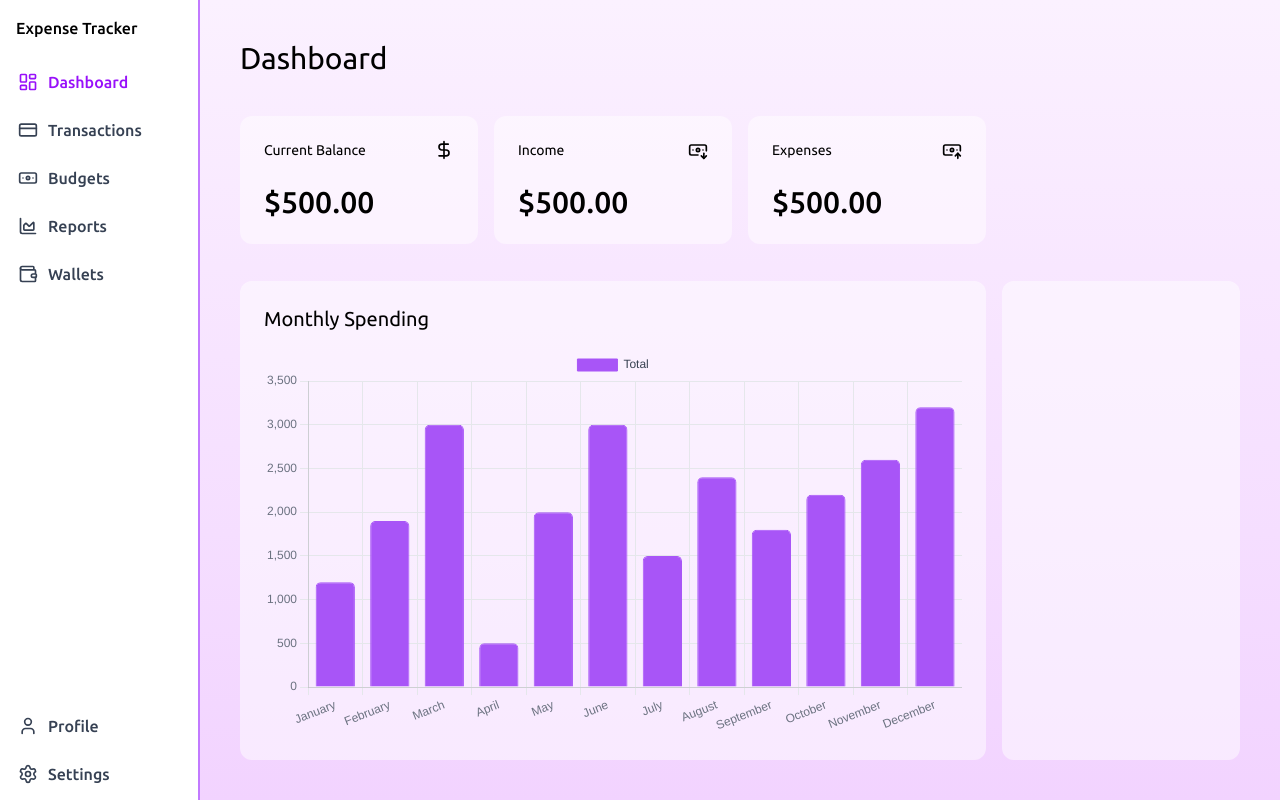
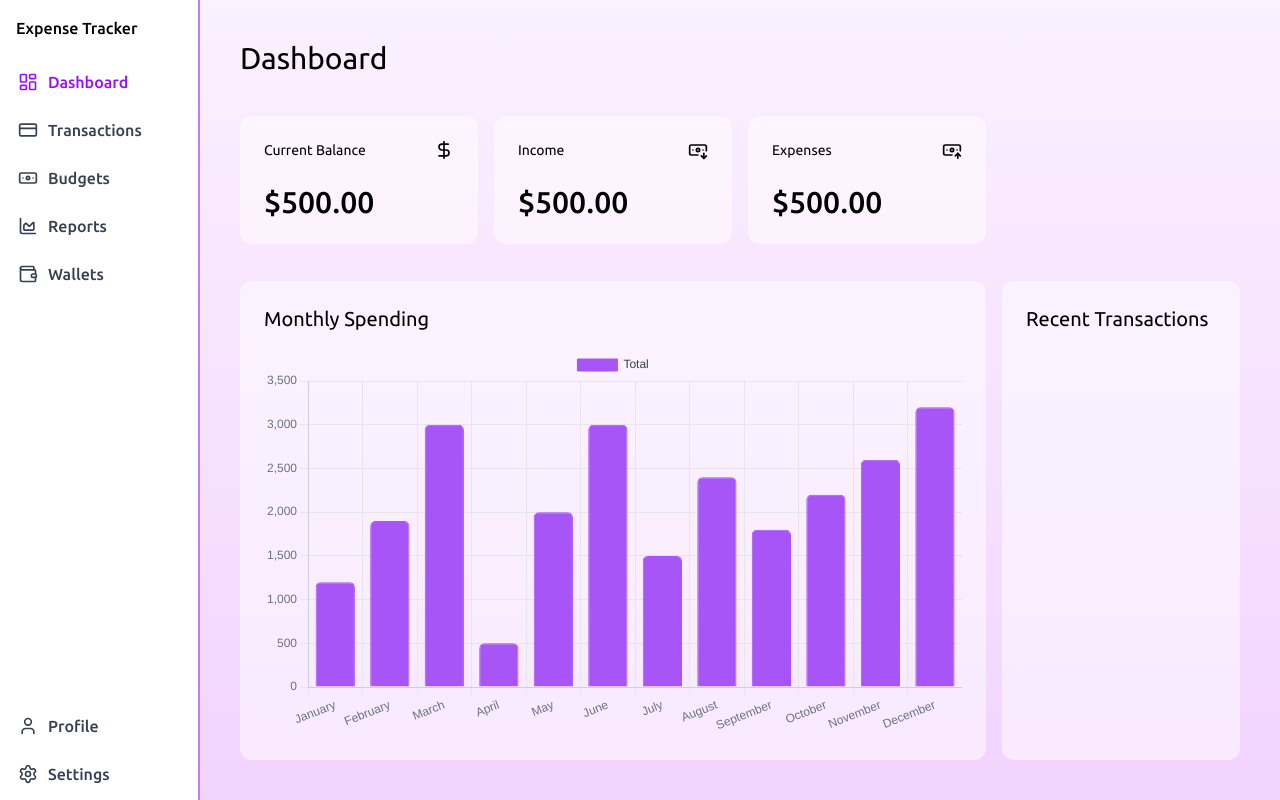
Before and after one commit to trinidj/expense-tracker, a Vue app: page /dashboard in a window 1280 px wide. Built offline with nearby package versions, Linux system fonts and the light colour scheme.

Commit message:
style: improve chart configuration formatting and add recent transactions card

```diff
--- a/src/views/Dashboard.vue
+++ b/src/views/Dashboard.vue
@@ -123,7 +123,11 @@
           </div>
         </div>
 
-        <div class="bg-white/50 row-span-3 col-start-4 row-start-2 rounded-xl"></div>
+        <div class="bg-white/50 row-span-3 col-start-4 row-start-2 rounded-xl flex flex-col">
+          <div class="p-6 pb-2">
+            <h2 class="text-xl">Recent Transactions</h2>
+          </div>
+        </div>
       </div>
     </section>
   </div>
```
Lines whose indentation alone changed are shown as unchanged.
